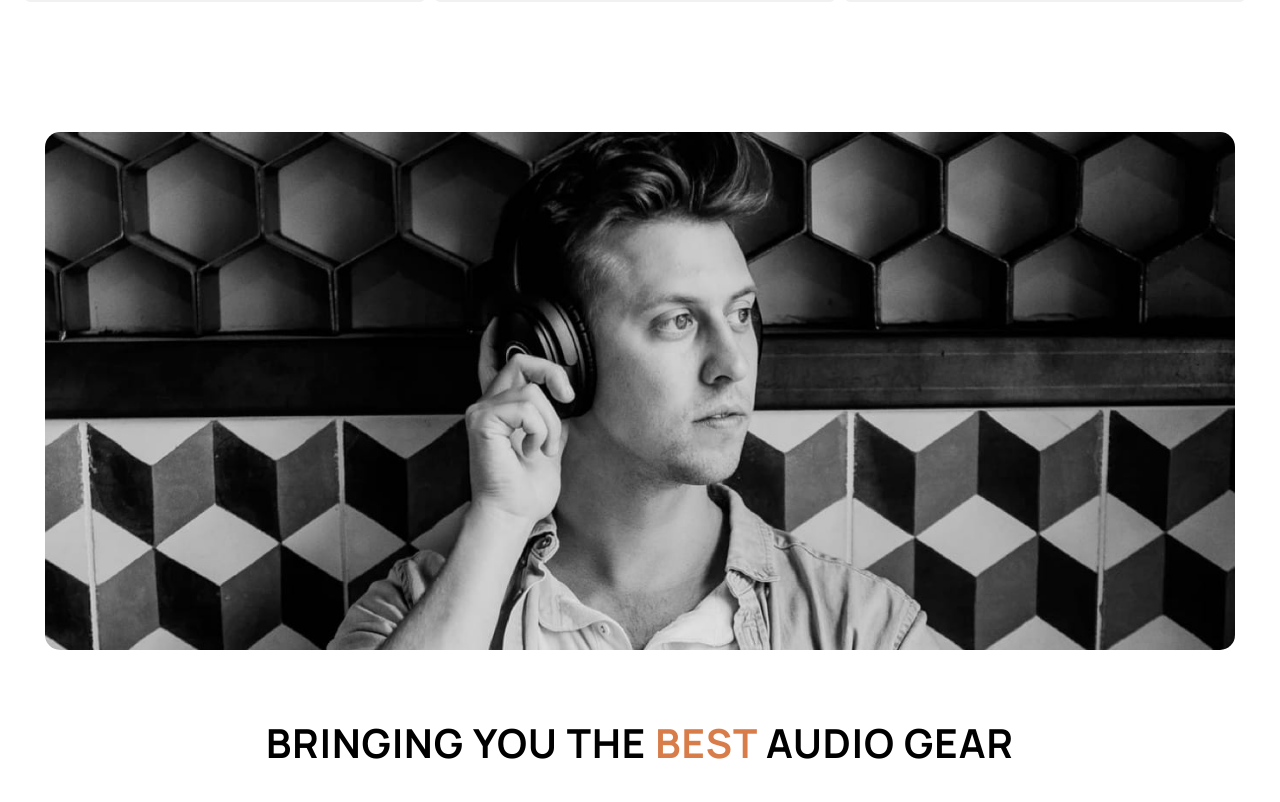
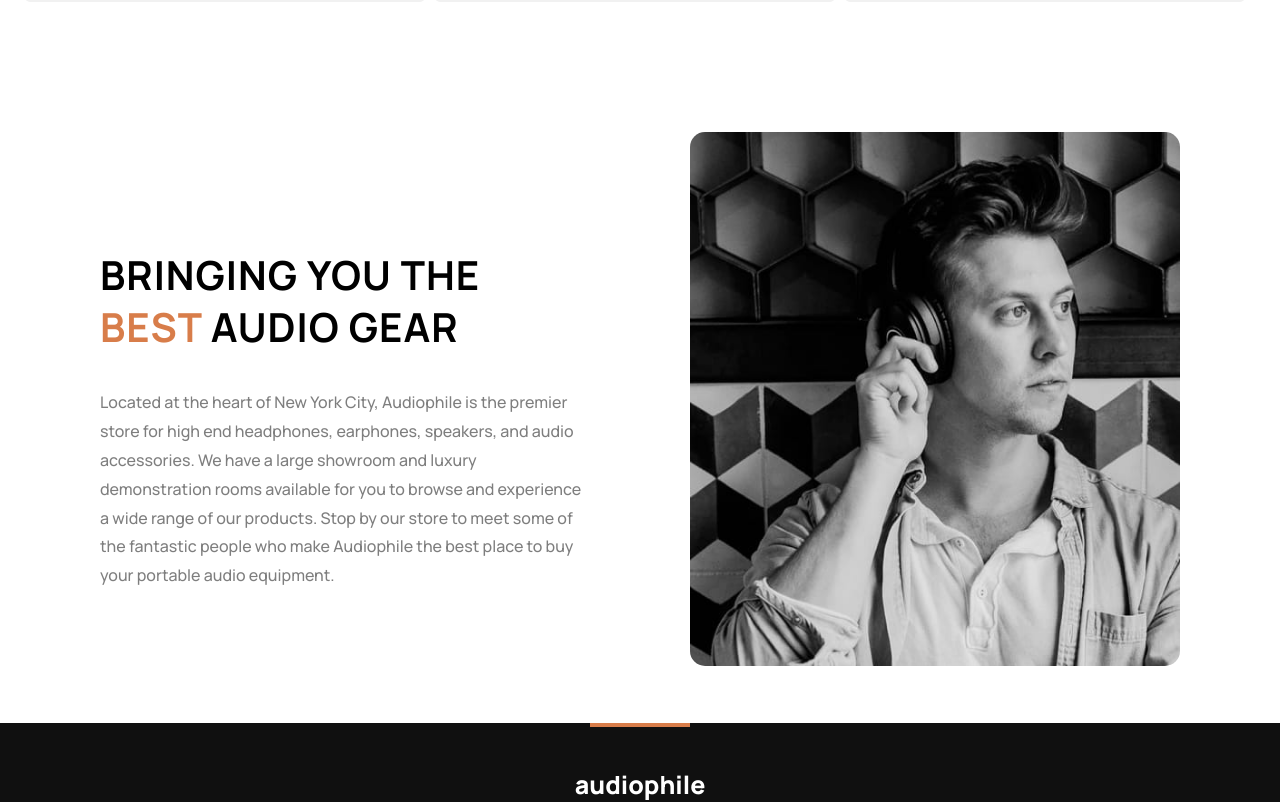
Before and after one commit to sudo-ditto/audiophile-ecommerce, a React (Create React App) app: page / in a window 1280 px wide. Shown: the part 1024-1826 px from the top of the page. Built offline with nearby package versions, Linux system fonts and the light colour scheme.

Commit message:
Styled about section for desktop

```diff
--- a/src/assets/sass/7-queries/_homeQueries.scss
+++ b/src/assets/sass/7-queries/_homeQueries.scss
@@ -23,8 +23,31 @@
         .about-metadata {
             width: 90%;
             margin: 60px auto;
+        }
+    }
+}
+
+@media screen and (min-width: 990px) {
+    #about {
+        @include flexItem(center, center, row);
+        gap: 100px;
+        box-sizing: border-box;
+        .about-image__container {
+            order: 2;
+            img {
+                height: 100%;
+                content:url("../../images/shared/desktop/image-best-gear.jpg");
+            }
+        }
+
+        .about-metadata {
+            order: 1;
+            width: 50%;
+            box-sizing: border-box;
+            text-align: left;
 
             .about-title {
+                padding: 0;
 
             }
 
--- a/src/assets/sass/7-queries/_mediaQueries.scss
+++ b/src/assets/sass/7-queries/_mediaQueries.scss
@@ -1,3 +1,11 @@
-.page-wrapper {
-    padding: 0 45px;
+@media screen and (min-width: 620px) {
+    .page-wrapper {
+        padding: 0 45px;
+    }
 }
+
+@media screen and (min-width: 990px) {
+    .page-wrapper {
+        padding: 0 100px;
+    }
+}
--- a/src/assets/sass/7-queries/_typographyQueries.scss
+++ b/src/assets/sass/7-queries/_typographyQueries.scss
@@ -11,3 +11,27 @@
         line-height: 1.8;
     }
 }
+
+@media screen and (min-width: 980px) {
+
+    h2 {
+        font-size  : 40px;
+        line-height: 1.3;
+
+    }
+
+    p {
+        font-size  : 16px;
+        font-weight: 500;
+        line-height: 1.8;
+    }
+
+    #about {
+
+        .about-metadata {
+            .about-description {
+                font-weight: 500;
+            }
+        }
+    }
+}
```
